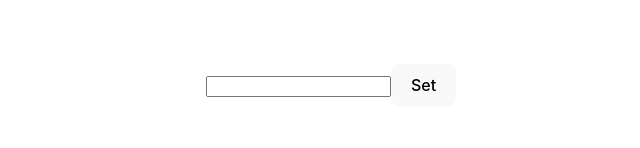
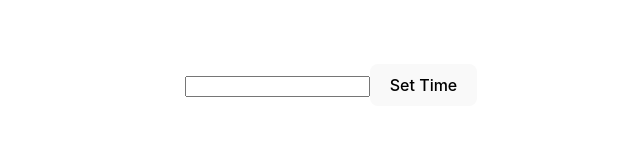
Before and after one commit to rayleigh420/ReactTS_hook, a React (Vite) app: page /ref in a window 1280 px wide. Shown: the part 232-380 px from the top of the page, without its empty margins (309-949 px from the left). Built offline with nearby package versions, Linux system fonts and the light colour scheme.

Commit message:
lesson1 - useRef

```diff
--- a/src/lesson1/Ref.tsx
+++ b/src/lesson1/Ref.tsx
@@ -1,7 +1,13 @@
 // Moi lan component re render thi tat ca cac bien ham trong component se duoc tao ra pham vi moi
 // Lesson1: useRef luu tham chieu cua mot bien hay mot ham ben ngoai
 
-import { ChangeEvent, ChangeEventHandler, useEffect, useRef, useState } from "react";
+import {
+  ChangeEvent,
+  ChangeEventHandler,
+  useEffect,
+  useRef,
+  useState,
+} from "react";
 
 const Ref = () => {
   const [count, setCount] = useState<number>(60);
@@ -9,10 +15,6 @@ const Ref = () => {
 
   const timeID = useRef<number>();
   const refInput = useRef<HTMLInputElement>(null);
-
-  useEffect(() => {
-
-  }, [num])
 
   const handleChangeInput = (e: ChangeEvent<HTMLInputElement | undefined>) => {
     setNum(e.target.value);
@@ -22,6 +24,8 @@ const Ref = () => {
     if (num) {
       setCount(parseInt(num));
       setNum("");
+      // Set focus with useRef
+      refInput.current?.focus();
     }
   };
 
@@ -37,8 +41,13 @@ const Ref = () => {
 
   return (
     <div>
-      <input type="text" onChange={handleChangeInput} ref={refInput} />
-      <button onClick={setCountStart}>Set</button>
+      <input
+        type="text"
+        onChange={handleChangeInput}
+        ref={refInput}
+        value={num}
+      />
+      <button onClick={setCountStart}>Set Time</button>
       <h1>{count}</h1>
       <button onClick={handleStart}>Start</button>
       <button onClick={handleStop}>Stop</button>
```
